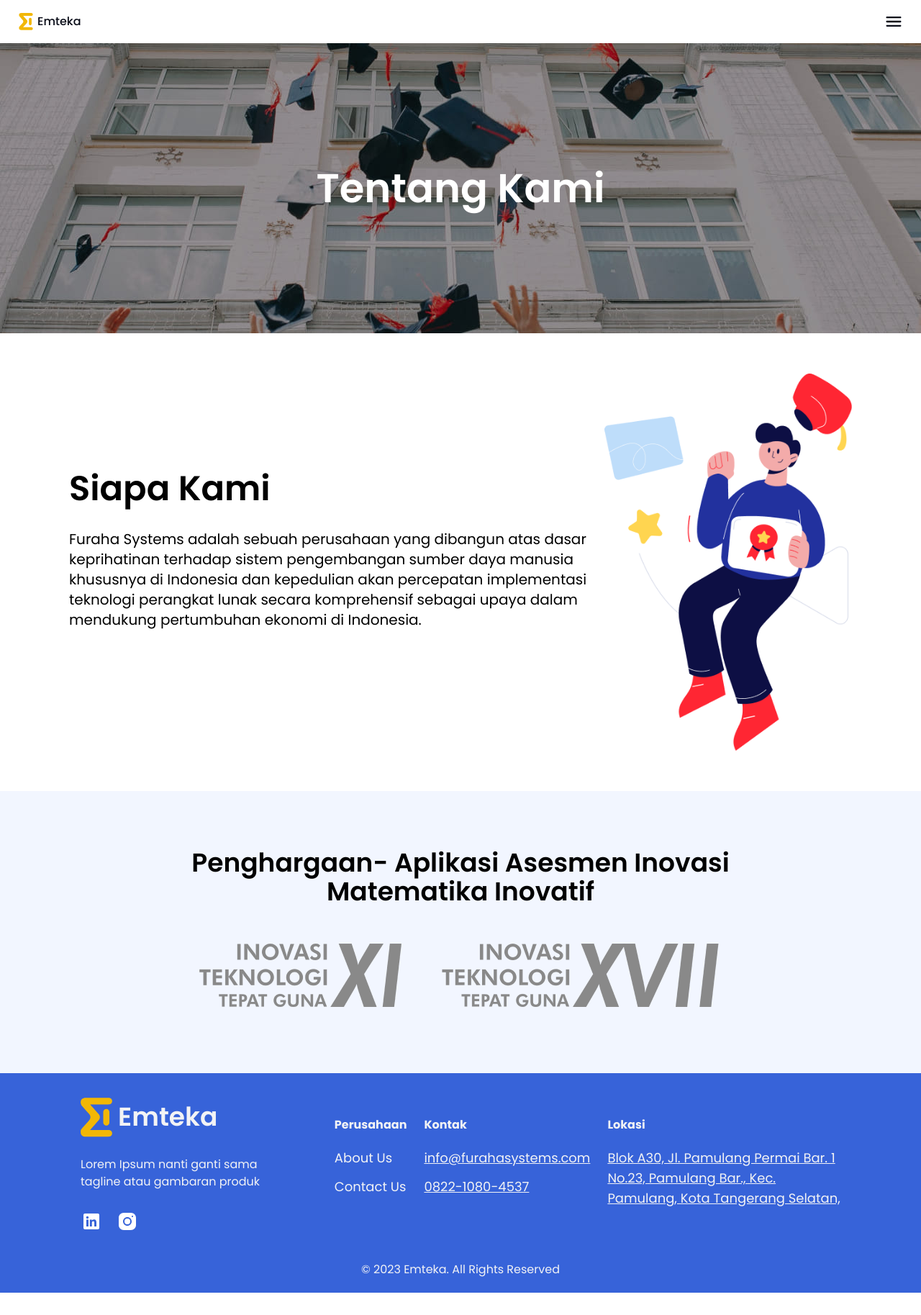
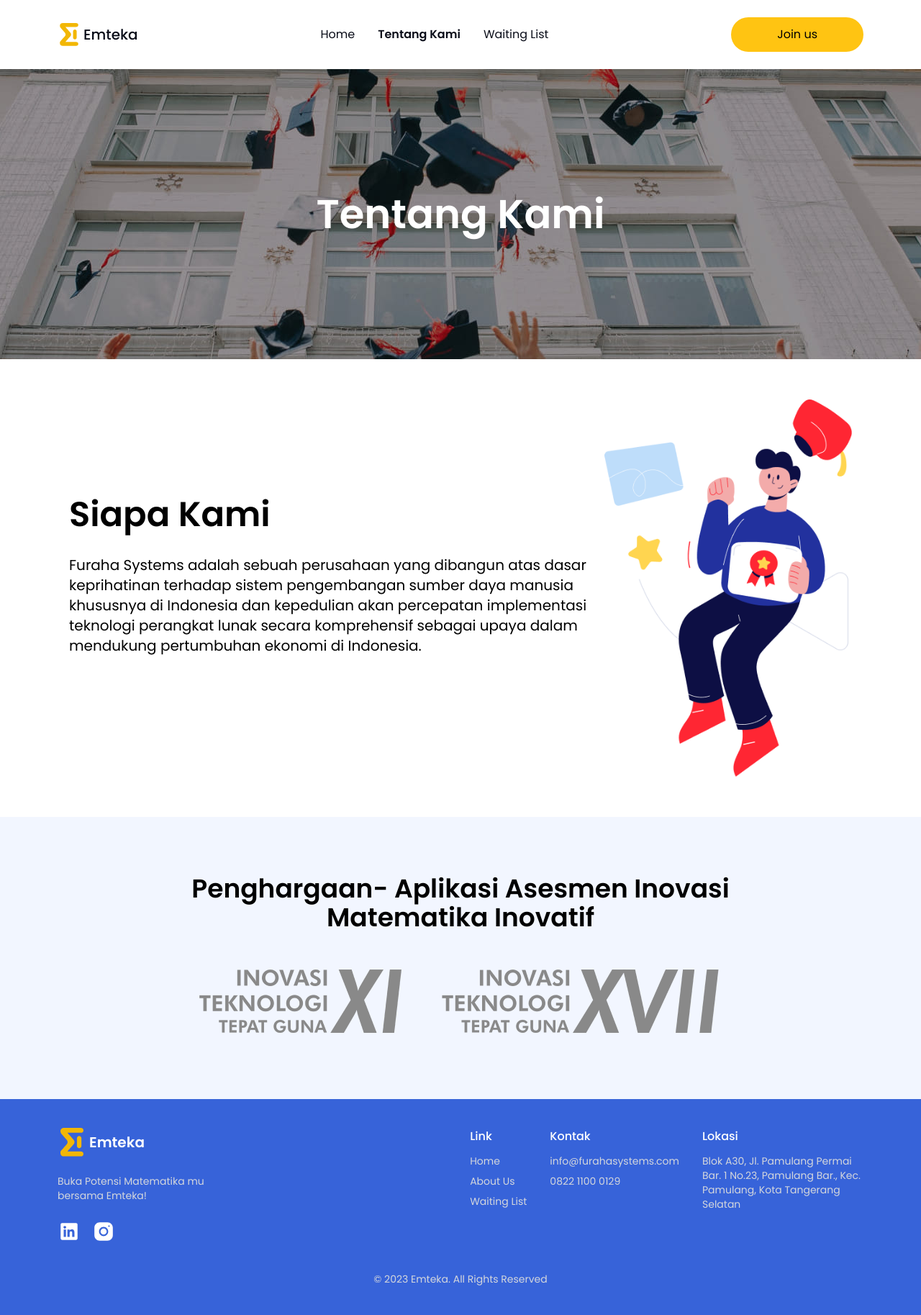
Before and after one commit to mdayat/emteka, a Next.js app: page /tentang-kami in a window 1280 px wide. Shown: the whole page at 72% size. Before the commit the page ends 1796 px from the top, so only its background shows below. Built offline with nearby package versions, Linux system fonts and the light colour scheme.

Commit message:
fix: revise the Footer, Navbar, Home, and About page

```diff
--- /dev/null
+++ b/src/app/footer.tsx
@@ -0,0 +1,119 @@
+import Link from "next/link";
+
+import { EmtekaIcon } from "./(icons)/emteka";
+import { LinkedInIcon } from "./(icons)/linkedIn";
+import { InstagramIcon } from "./(icons)/instagram";
+
+export function Footer() {
+  return (
+    <footer className="bg-secondary-500 p-6 desktop:py-10 desktop:px-20">
+      <div className="desktop:flex desktop:justify-between desktop:gap-x-6">
+        <div className="flex flex-col justify-center items-center gap-y-6 px-6 mb-6 desktop:justify-start desktop:items-start desktop:px-0 desktop:mb-0 desktop:w-[262px]">
+          <h2 className="text-neutral-0 font-semibold flex justify-between items-center desktop:text-xl desktop:gap-x-1">
+            <EmtekaIcon className="w-6 h-6 desktop:w-10 desktop:h-10" />
+            Emteka
+          </h2>
+
+          <p className="text-neutral-200 text-center text-sm border-b border-neutral-200 pb-6 desktop:text-left desktop:border-none desktop:pb-0">
+            Buka Potensi Matematika mu bersama Emteka!
+          </p>
+
+          <ul className="flex justify-center items-center gap-x-4">
+            <li>
+              <Link
+                href="https://www.linkedin.com/company/emteka-id/"
+                target="_blank"
+              >
+                <LinkedInIcon className="fill-neutral-0 w-7 h-7 desktop:w-8 desktop:h-8" />
+              </Link>
+            </li>
+
+            <li>
+              <Link
+                href="https://www.instagram.com/emteka_frh/"
+                target="_blank"
+              >
+                <InstagramIcon className="fill-neutral-0 w-7 h-7 desktop:w-8 desktop:h-8" />
+              </Link>
+            </li>
+          </ul>
+        </div>
+
+        <div className="desktop:flex desktop:justify-between desktop:gap-x-8">
+          <div className="border-b border-neutral-200 pb-6 mb-6 desktop:border-none desktop:pb-0 desktop:mb-0">
+            <h3 className="text-neutral-0 font-medium mb-3">Link</h3>
+
+            <ul className="flex flex-col gap-y-2">
+              <li>
+                <Link href="/" className="text-neutral-200 text-sm block">
+                  Home
+                </Link>
+              </li>
+
+              <li>
+                <Link
+                  href="/tentang-kami"
+                  className="text-neutral-200 text-sm block"
+                >
+                  About Us
+                </Link>
+              </li>
+
+              <li>
+                <Link
+                  href="/#waiting-list"
+                  className="text-neutral-200 text-sm block"
+                >
+                  Waiting List
+                </Link>
+              </li>
+            </ul>
+          </div>
+
+          <div className="border-b border-neutral-200 pb-6 mb-6 desktop:border-none desktop:pb-0 desktop:mb-0">
+            <h3 className="text-neutral-0 font-medium mb-3">Kontak</h3>
+
+            <ul className="flex flex-col gap-y-2">
+              <li>
+                <Link
+                  href="mailto:info@furahasystems.com"
+                  target="_blank"
+                  className="text-neutral-200 text-sm block"
+                >
+                  info@furahasystems.com
+                </Link>
+              </li>
+
+              <li>
+                <Link
+                  href="https://wa.me/6282211000129"
+                  target="_blank"
+                  className="text-neutral-200 text-sm block"
+                >
+                  0822 1100 0129
+                </Link>
+              </li>
+            </ul>
+          </div>
+
+          <div className="border-b border-neutral-200 pb-6 desktop:border-none desktop:pb-0 desktop:w-[224px]">
+            <h3 className="text-neutral-0 font-medium mb-3">Lokasi</h3>
+
+            <Link
+              href="https://www.google.com/maps/place/Griya+Gregah/@-6.3361279,106.7329851,18.39z/data=!4m6!3m5!1s0x2e69ef84f14f3a63:0x4360af03831bfdce!8m2!3d-6.3362697!4d106.7327165!16s%2Fg%2F11cs2hp3_t?hl=in&entry=ttu"
+              target="_blank"
+              className="text-neutral-200 text-sm block"
+            >
+              Blok A30, Jl. Pamulang Permai Bar. 1 No.23, Pamulang Bar., Kec.
+              Pamulang, Kota Tangerang Selatan
+            </Link>
+          </div>
+        </div>
+      </div>
+
+      <p className="text-neutral-200 text-center text-sm mt-6 desktop:mt-10">
+        &copy; {new Date().getFullYear()} Emteka. All Rights Reserved
+      </p>
+    </footer>
+  );
+}
--- a/src/app/hero.tsx
+++ b/src/app/hero.tsx
@@ -13,8 +13,8 @@ export function Hero() {
   const { width } = useWindowSize();
 
   return (
-    <section className="bg-secondary-500 relative overflow-hidden h-[800px] desktop:h-[512px]">
-      <article className="absolute top-1/4 -translate-y-1/4 left-6 desktop:top-1/2 desktop:-translate-y-1/2 desktop:left-20 desktop:w-[518px] mediumDesktop:left-52 mt-8">
+    <section className="bg-secondary-500 relative overflow-hidden h-[727px] pt-[60px] desktop:h-[512px] desktop:pt-[96px]">
+      <article className="absolute left-6 desktop:top-1/2 desktop:-translate-y-1/2 desktop:left-20 desktop:w-[518px] mediumDesktop:left-52 mt-8">
         <h1 className="text-neutral-50 font-semibold text-[40px] leading-[48px] mb-4 desktop:text-[48px] desktop:leading-[58px] desktop:mb-6 mediumDesktop:text-[56px] mediumDesktop:leading-[68px]">
           Buka Potensi Matematika Anda dengan Emteka
         </h1>
--- a/src/app/layout.tsx
+++ b/src/app/layout.tsx
@@ -2,7 +2,7 @@ import { Poppins } from "next/font/google";
 import type { ReactNode } from "react";
 
 import { Navbar } from "./navbar";
-import { Footer } from "@components/Footer";
+import { Footer } from "./footer";
 
 import "../styles/globals.css";
 
--- a/src/app/navbar.tsx
+++ b/src/app/navbar.tsx
@@ -11,9 +11,9 @@ import { EmtekaIcon } from "./(icons)/emteka";
 import { MenuIcon } from "./(icons)/menu";
 
 export function Navbar() {
-  const pathname = usePathname();
   const [isOpened, setIsOpened] = useState(false);
   const { isMounted, setIsMounted, animationOnUnmount } = useDelayedUnmount();
+  const pathname = usePathname();
 
   const buttonRef = useClickOutside<HTMLButtonElement>(() =>
     animationOnUnmount(() => setIsOpened(false), 250)
@@ -34,22 +34,23 @@ export function Navbar() {
       <div
         className={`${
           pathname === "/" ? "bg-secondary-500" : "bg-neutral-0"
-        } flex justify-between items-center py-4 px-6`}
+        } flex justify-between items-center py-4 px-6 desktop:py-6 desktop:px-20`}
       >
         <h2
           className={`${
             pathname === "/" ? "text-neutral-0" : "text-neutral-900"
-          } font-medium flex justify-between items-center gap-x-1`}
+          } font-medium flex justify-between items-center gap-x-1 desktop:text-xl`}
         >
-          <EmtekaIcon className="w-6 h-6" />
+          <EmtekaIcon className="w-6 h-6 desktop:w-8 desktop:h-8" />
           Emteka
         </h2>
 
         <button
           ref={buttonRef}
+          onClick={openMenu}
           type="button"
           aria-label="Navigation Menu"
-          onClick={openMenu}
+          className="desktop:hidden"
         >
           <MenuIcon
             className={`${
@@ -57,18 +58,31 @@ export function Navbar() {
             } w-7 h-7`}
           />
         </button>
+
+        <DesktopNavbar pathname={pathname} />
       </div>
 
       {isOpened ? (
-        <ul
-          className={`${
-            isMounted ? "animate-scaleIn" : "animate-scaleOut"
-          } bg-neutral-0 flex flex-col`}
-        >
+        <MobileNavbar isMounted={isMounted} pathname={pathname} />
+      ) : (
+        <></>
+      )}
+    </nav>
+  );
+}
+
+function DesktopNavbar({ pathname }: { pathname: string }) {
+  return (
+    <>
+      <ul className="hidden desktop:flex desktop:justify-between desktop:items-center desktop:gap-x-6 mediumDesktop:gap-x-8">
         <li>
           <Link
             href="/"
-              className="text-neutral-900 font-medium inline-block text-sm pt-4 pb-2 px-6"
+            className={`${
+              pathname === "/"
+                ? "text-neutral-0 font-semibold"
+                : "text-neutral-900"
+            }`}
           >
             Home
           </Link>
@@ -77,9 +91,72 @@ export function Navbar() {
         <li>
           <Link
             href="/tentang-kami"
-              className="text-neutral-900 font-medium inline-block text-sm py-2 px-6"
+            className={`${
+              pathname === "/tentang-kami"
+                ? "text-neutral-900 font-semibold"
+                : "text-neutral-0"
+            }`}
           >
-              About
+            Tentang Kami
+          </Link>
+        </li>
+
+        <li>
+          <Link
+            href="/#waiting-list"
+            className={`${
+              pathname === "/" ? "text-neutral-0" : "text-neutral-900"
+            }`}
+          >
+            Waiting List
+          </Link>
+        </li>
+      </ul>
+
+      <button
+        aria-disabled
+        disabled
+        type="button"
+        className="bg-primary-300 cursor-not-allowed hidden py-2.5 px-14 rounded-[30px] desktop:block desktop:py-3 desktop:px-16"
+      >
+        Join us
+      </button>
+    </>
+  );
+}
+
+function MobileNavbar({
+  isMounted,
+  pathname,
+}: {
+  isMounted: boolean;
+  pathname: string;
+}) {
+  return (
+    <ul
+      className={`${
+        isMounted ? "animate-scaleIn" : "animate-scaleOut"
+      } bg-neutral-0 flex flex-col desktop:hidden`}
+    >
+      <li>
+        <Link
+          href="/"
+          className={`${
+            pathname === "/" ? "font-semibold" : ""
+          } text-neutral-900 font-medium inline-block text-sm pt-4 pb-2 px-6`}
+        >
+          Home
+        </Link>
+      </li>
+
+      <li>
+        <Link
+          href="/tentang-kami"
+          className={`${
+            pathname === "/tentang-kami" ? "font-semibold" : ""
+          } text-neutral-900 font-medium inline-block text-sm py-2 px-6`}
+        >
+          About Us
         </Link>
       </li>
 
@@ -92,9 +169,5 @@ export function Navbar() {
         </Link>
       </li>
     </ul>
-      ) : (
-        <></>
-      )}
-    </nav>
   );
 }
--- a/src/app/page.tsx
+++ b/src/app/page.tsx
@@ -168,11 +168,11 @@ export default function Home() {
           src="https://www.youtube.com/embed/_JTp4JzZHbY"
           title="Cara Kerja Emteka"
           allow="accelerometer; autoplay; clipboard-write; encrypted-media; gyroscope; picture-in-picture; web-share"
-          className="rounded-xl w-full h-[200px] desktop:h-[404px]"
+          className="rounded-xl w-full h-[200px] desktop:w-[868px] desktop:h-[404px] desktop:mx-auto"
         ></iframe>
       </section>
 
-      <section className="bg-secondary-500 text-center flex flex-col justify-center items-center rounded-xl mt-9 mx-6 h-[200px] desktop:mt-20 desktop:mx-20 desktop:h-[448px] mediumDesktop:mx-32">
+      <section className="bg-secondary-500 text-center flex flex-col justify-center items-center rounded-xl mt-9 mx-6 h-[200px] desktop:mt-20 desktop:w-[868px] desktop:h-[448px] desktop:mx-auto">
         <h4 className="text-neutral-0 font-semibold text-[32px] leading-[38px] w-10/12 mx-auto mb-2 desktop:font-extrabold desktop:text-[88px] desktop:leading-normal desktop:mb-2">
           Coming Soon
         </h4>
--- a/src/app/tentang-kami/page.tsx
+++ b/src/app/tentang-kami/page.tsx
@@ -15,7 +15,7 @@ export const metadata: Metadata = {
 export default function TentangKami() {
   return (
     <>
-      <div className="relative grid place-items-center w-full h-[220px] mt-[60px] desktop:h-[403px]">
+      <div className="relative grid place-items-center w-full h-[220px] mt-[60px] desktop:h-[403px] desktop:mt-[96px]">
         <h2 className="text-neutral-0 font-semibold text-[32px] desktop:text-5xl mediumDesktop:text-[56px]">
           Tentang Kami
         </h2>
--- a/src/components/Footer.tsx
+++ /dev/null
@@ -1,67 +0,0 @@
-import { ArrowDownIcon } from "src/app/(icons)/arrowDown";
-import { EmtekaIcon } from "src/app/(icons)/emteka";
-import { InstagramIcon } from "src/app/(icons)/instagram";
-import { LinkedInIcon } from "src/app/(icons)/linkedIn";
-
-export function Footer() {
-  return (
-    <div className="w-full h-full bg-secondary-500 text-neutral-50 py-5 px-8 largeDesktop:py-16 desktop:px-16 mediumDesktop:px-28">
-      <div className=" desktop:flex desktop:justify-between">
-        <div className="flex flex-col w-fit mediumDesktop:w-[60%] largeDesktop:w-[50%] h-fit mx-auto desktop:flex desktop:mx-0">
-          <div className="flex flex-row mx-auto desktop:mx-0">
-            <div className="w-fit h-fit py-3.5">
-              <EmtekaIcon className="w-[25px] h-[25px] desktop:w-[44px] desktop:h-[55px] largeDesktop:w-[70px] largeDesktop:h-[86px]" />
-            </div>
-            <h1 className="text-xl desktop:text-4xl font-semibold pt-3 desktop:pt-[1.30rem] largeDesktop:pt-[1.50rem] largeDesktop:text-6xl ml-2">
-              Emteka
-            </h1>
-          </div>
-
-          <div className="w-fit desktop:w-[300px] h-fit mx-auto desktop:mx-0 text-center desktop:text-start largeDesktop:text-lg mt-3">
-            <p>Lorem Ipsum nanti ganti sama tagline atau gambaran produk</p>
-            <div className="w-full h-[1px] bg-neutral-0 mt-7 desktop:hidden"></div>
-          </div>
-
-          <div className="w-fit h-fit mt-7 flex justify-center mx-auto desktop:mx-0 gap-x-5">
-            <LinkedInIcon className="fill-neutral-0 w-[20px] h-[20px] desktop:w-[30px] desktop:h-[30px]" />
-            <InstagramIcon className="fill-neutral-0 w-[20px] h-[20px] desktop:w-[30px] desktop:h-[30px]" />
-          </div>
-        </div>
-
-        <div className="flex flex-col desktop:flex-row largeDesktop:gap-x-14">
-          <div className="w-full desktop:w-fit h-fit desktop:mt-10 largeDesktop:mt-[4rem]">
-            <p className="font-bold mb-5  largeDesktop:text-xl">Perusahaan</p>
-            <p className="mb-3 text-lg">About Us</p>
-            <p className="text-lg">Contact Us</p>
-            <div className="w-full h-[1px] bg-neutral-100 my-7 desktop:hidden"></div>
-          </div>
-
-          <div className="w-full desktop:w-fit h-fit desktop:mx-6 desktop:mt-10 largeDesktop:mt-[4rem]">
-            <p className="font-bold mb-5 largeDesktop:text-xl">Kontak</p>
-            <p className="mb-3 underline text-lg">info@furahasystems.com</p>
-            <p className="underline text-lg">0822-1080-4537</p>
-            <div className="w-full h-[1px] bg-neutral-100 my-7 desktop:hidden"></div>
-          </div>
-
-          <div className="w-full desktop:w-fit h-fit desktop:mt-10 largeDesktop:mt-[4rem]">
-            <div className="flex justify-between">
-              <p className="font-bold mb-5 largeDesktop:text-xl">Lokasi</p>
-              <div className="desktop: hidden">
-                <ArrowDownIcon className="fill-neutral-0 w-6 h-6" />
-              </div>
-            </div>
-            <p className="mb-3 underline text-lg">
-              Blok A30, Jl. Pamulang Permai Bar. 1 No.23, Pamulang Bar., Kec.
-              Pamulang, Kota Tangerang Selatan,
-            </p>
-            <div className="w-full h-[1px] bg-neutral-100 mt-7 desktop:hidden"></div>
-          </div>
-        </div>
-      </div>
-
-      <div className="w-fit desktop:w-fit h-fit mt-5 mx-auto desktop:mt-10 self-start">
-        <p>&copy; 2023 Emteka. All Rights Reserved</p>
-      </div>
-    </div>
-  );
-}
```
Lines whose indentation alone changed are shown as unchanged.
